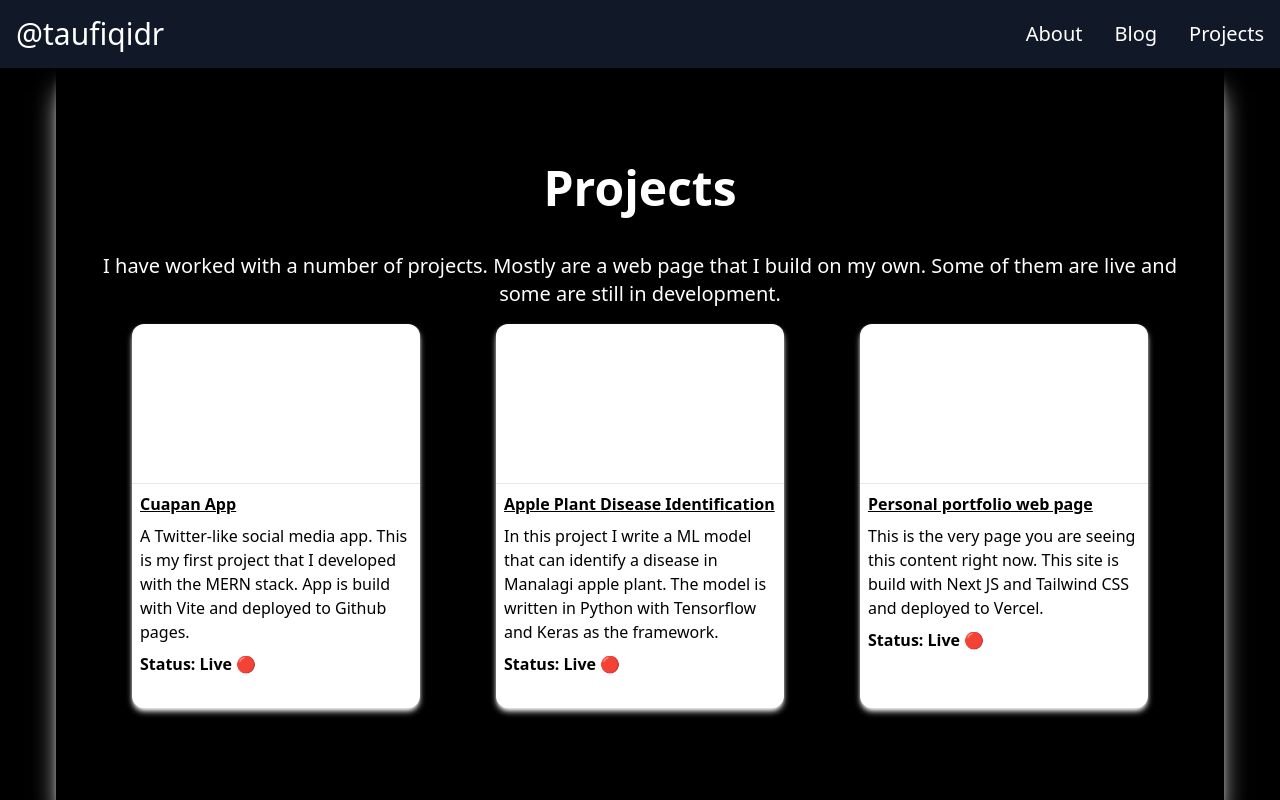
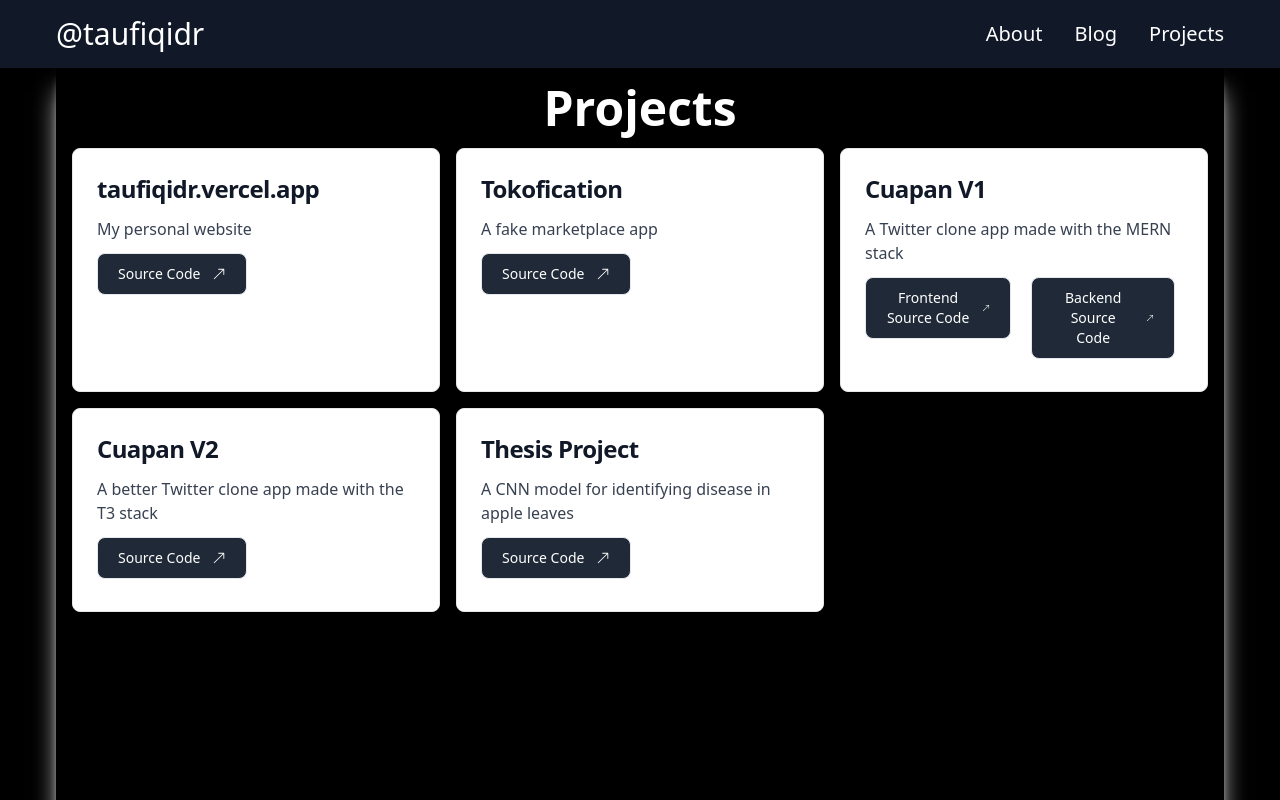
Before and after one commit to taufiqidr/personal-portfolio-next, a Next.js app: page /projects in a window 1280 px wide. Shown: the top 800 px of the page. Built offline with nearby package versions, Linux system fonts and the light colour scheme.

Commit message:
project page improved

```diff
--- a/Components/Footer.tsx
+++ b/Components/Footer.tsx
@@ -14,7 +14,7 @@ import {
 const Footer = () => {
   return (
     <footer
-      className="bottom-0 z-10 bg-slate-700 text-white flex flex-col items-center gap-y-3"
+      className="static bottom-0 z-10 bg-slate-700 text-white flex flex-col items-center gap-y-3"
       id="footer"
     >
       <p className="text-base mt-3">Made by Taufiqurrahman Idrus &copy; 2022</p>
--- a/Components/Navbar.tsx
+++ b/Components/Navbar.tsx
@@ -1,19 +1,59 @@
 import Link from "next/link";
-import { useState } from "react";
+import { useState, useEffect } from "react";
 
 function Navbar() {
   const [mobileMenu, setMobileMenu] = useState(false);
+  useEffect(() => {
+    if (mobileMenu) {
+      document.body.classList.add("overflow-hidden");
+    } else {
+      document.body.classList.remove("overflow-hidden");
+    }
+  }, [mobileMenu]);
   return (
-    //
-    <header className="sticky top-0 z-10 bg-gray-900 text-white">
-      <div className="mx-auto flex items-center justify-between p-4 max-w-7xl">
+    <header className=" sticky top-0 z-10 bg-gray-900 text-white w-full flex  p-4">
+      <div className="sm:mx-10 mx-2 w-full flex flex-row justify-between">
+        <div>
           <Link
-          className="text-white text-3xl flex items-center hover:text-blue-500"
+            className="text-white text-3xl hover:text-blue-500"
             href="/"
             aria-label="link to home"
           >
             @taufiqidr
           </Link>
+        </div>
+        <nav className="sm:flex hidden">
+          <ul className="flex flex-row text-white items-center text-xl space-x-8 ">
+            <li className="">
+              <Link
+                className="hover:text-blue-500 hover:underline"
+                href="/about"
+                aria-label="link to about page"
+              >
+                About
+              </Link>
+            </li>
+            <li className="">
+              <Link
+                className="hover:text-blue-500 hover:underline"
+                href="/blog"
+                aria-label="link to blog page"
+              >
+                Blog
+              </Link>
+            </li>
+            <li className="">
+              <Link
+                className="hover:text-blue-500 hover:underline"
+                href="/projects"
+                aria-label="link to projects page"
+              >
+                Projects
+              </Link>
+            </li>
+          </ul>
+        </nav>
+
         <button
           id="hamburger-button"
           name="hamburger-button"
@@ -27,37 +67,7 @@ function Navbar() {
         >
           <div className="absolute top-4 -mt-0.5 h-1 w-8 rounded bg-white transition-all duration-500 before:absolute before:h-1 before:w-8 before:-translate-x-4 before:-translate-y-3 before:rounded before:bg-white before:transition-all before:duration-500 before:content-[''] after:absolute after:h-1 after:w-8 after:-translate-x-4 after:translate-y-3 after:rounded after:bg-white after:transition-all after:duration-500 after:content-['']"></div>
         </button>
-        <nav className="items-center sm:flex hidden">
-          <ul className="flex flex-row text-white items-center text-xl space-x-8">
-            <li className="">
-              <Link
-                className="hover:text-blue-500"
-                href="/about"
-                aria-label="link to about page"
-              >
-                About
-              </Link>
-            </li>
-            <li className="">
-              <Link
-                className="hover:text-blue-500"
-                href="/blog"
-                aria-label="link to blog page"
-              >
-                Blog
-              </Link>
-            </li>
-            <li className="">
-              <Link
-                className="hover:text-blue-500"
-                href="/projects"
-                aria-label="link to projects page"
-              >
-                Projects
-              </Link>
-            </li>
-          </ul>
-        </nav>
+
         <section
           id="mobile-menu"
           className={`justify-content-center top-16 left-0 absolute w-full origin-top animate-open-menu flex-col backdrop-blur bg-black/30 text-5xl text-white ${
--- a/package.json
+++ b/package.json
@@ -1,6 +1,6 @@
 {
   "name": "personal-portfolio-next",
-  "version": "0.1.0",
+  "version": "2.0.0",
   "private": true,
   "scripts": {
     "dev": "next dev",
--- a/pages/about.tsx
+++ b/pages/about.tsx
@@ -1,8 +1,9 @@
 import Image from "next/image";
 import React from "react";
-const me = () =>
-  "https://firebasestorage.googleapis.com/v0/b/mynotes-taufiqidr.appspot.com/o/IMG_20220607_113010.jpg?alt=media&token=317d7603-963c-4ee8-a66f-ba54c5fbda08";
+
 const About = () => {
+  const me = () =>
+    "https://firebasestorage.googleapis.com/v0/b/mynotes-taufiqidr.appspot.com/o/IMG_20220607_113010.jpg?alt=media&token=317d7603-963c-4ee8-a66f-ba54c5fbda08";
   return (
     <>
       <section
--- a/pages/projects.tsx
+++ b/pages/projects.tsx
@@ -1,82 +1,166 @@
 import Link from "next/link";
-
+import { BsArrowUpRight } from "react-icons/bs";
 const Projects = () => {
   return (
     <section
       id="projects"
-      className="bg-black h-auto min-h-[calc(100vh-4rem)] text-white scroll-mt-16  flex flex-col justify-center mx-4"
+      className="bg-black min-h-screen text-white flex flex-col mx-4"
     >
-      <div className="mx-4 mb-4 justify-center ">
-        <h1 className="text-5xl font-bold text-center sm:mb-10 mb-4">
-          Projects
-        </h1>
-        <p className="text-xl text-center">
-          I have worked with a number of projects. Mostly are a web page that I
-          build on my own. Some of them are live and some are still in
-          development.
+      <h1 className="text-5xl font-bold text-center my-4">Projects</h1>
+      <div className="grid sm:grid-cols-3 grid-cols-1 gap-4">
+        <div className="block max-w-sm p-6 bg-white border border-gray-200 rounded-lg shadow-md  dark:bg-gray-800 dark:border-gray-700 ">
+          <Link
+            href={"https://taufiqidr.vercel.app/"}
+            target="_blank"
+            aria-label="A link to my personal website"
+          >
+            <h5 className="text-2xl font-bold tracking-tight text-gray-900 dark:text-white hover:underline">
+              taufiqidr.vercel.app
+            </h5>
+          </Link>
+          <p className="mt-3 font-normal text-gray-700 dark:text-gray-400">
+            My personal website
           </p>
+          <Link
+            href={"https://github.com/taufiqidr/personal-portfolio-next"}
+            target="_blank"
+            aria-label="A link to my personal website source code"
+          >
+            <button
+              type="button"
+              className="items-center mt-3 border flex gap-x-3 text-white bg-gray-800 hover:bg-gray-900 focus:outline-none focus:ring-4 focus:ring-gray-300 font-medium rounded-lg text-sm px-5 py-2.5 mr-2 mb-2 dark:bg-gray-800 dark:hover:bg-gray-700 dark:focus:ring-gray-700 dark:border-gray-700"
+            >
+              Source Code
+              <BsArrowUpRight />
+            </button>
+          </Link>
         </div>
-      <div className="flex justify-center flex-col sm:flex-row sm:justify-evenly space-y-4 sm:space-y-0">
-        <div className="bg-white text-black rounded-xl mx-4 sm:w-72 h-96 shadow-md shadow-white">
-          <div className="rounded-t-xl h-40 border-b"></div>
-          <div className="text-left">
+        <div className="block max-w-sm p-6 bg-white border border-gray-200 rounded-lg shadow-md  dark:bg-gray-800 dark:border-gray-700 ">
           <Link
-              href="https://cuapan.github.io/"
-              className=""
-              target={"_blank"}
-              aria-label="link to cuapan app"
+            href={"https://tokofication.vercel.app/"}
+            target="_blank"
+            aria-label="A link to tokofication app"
           >
-              <p className="font-semibold underline m-2">Cuapan App</p>{" "}
+            <h5 className="text-2xl font-bold tracking-tight text-gray-900 dark:text-white hover:underline">
+              Tokofication
+            </h5>
           </Link>
-            <p className="font-base m-2">
-              A Twitter-like social media app. This is my first project that I
-              developed with the MERN stack. App is build with Vite and deployed
-              to Github pages.
+          <p className="mt-3 font-normal text-gray-700 dark:text-gray-400">
+            A fake marketplace app
           </p>
-            <strong className="font-bold m-2 my-auto">Status: Live 🔴</strong>
+          <Link
+            href={"https://github.com/taufiqidr/tokofication-t3"}
+            target="_blank"
+            aria-label="A link to tokofication app source code"
+          >
+            <button
+              type="button"
+              className="items-center mt-3 border flex gap-x-3 text-white bg-gray-800 hover:bg-gray-900 focus:outline-none focus:ring-4 focus:ring-gray-300 font-medium rounded-lg text-sm px-5 py-2.5 mr-2 mb-2 dark:bg-gray-800 dark:hover:bg-gray-700 dark:focus:ring-gray-700 dark:border-gray-700"
+            >
+              Source Code
+              <BsArrowUpRight />
+            </button>
+          </Link>
+        </div>
+        <div className="block max-w-sm p-6 bg-white border border-gray-200 rounded-lg shadow-md  dark:bg-gray-800 dark:border-gray-700 ">
+          <Link
+            href={"https://cuapan.github.io/"}
+            target="_blank"
+            aria-label="A link to cuapan v1 app"
+          >
+            <h5 className="text-2xl font-bold tracking-tight text-gray-900 dark:text-white hover:underline">
+              Cuapan V1
+            </h5>
+          </Link>
+          <p className="mt-3 font-normal text-gray-700 dark:text-gray-400">
+            A Twitter clone app made with the MERN stack
+          </p>
+          <div className="flex gap-x-3">
+            <Link
+              href={"https://github.com/cuapan/cuapan.github.io"}
+              target="_blank"
+              aria-label="A link to cuapan v1 app frontend source code"
+            >
+              <button
+                type="button"
+                className="items-center mt-3 border flex gap-x-3 text-white bg-gray-800 hover:bg-gray-900 focus:outline-none focus:ring-4 focus:ring-gray-300 font-medium rounded-lg text-sm px-5 py-2.5 mr-2 mb-2 dark:bg-gray-800 dark:hover:bg-gray-700 dark:focus:ring-gray-700 dark:border-gray-700"
+              >
+                Frontend Source Code
+                <BsArrowUpRight />
+              </button>
+            </Link>
+            <Link
+              href={"https://github.com/taufiqidr/cuapan-backend"}
+              target="_blank"
+              aria-label="A link to cuapan v1 app backend source code"
+            >
+              <button
+                type="button"
+                className="items-center mt-3 border flex gap-x-3 text-white bg-gray-800 hover:bg-gray-900 focus:outline-none focus:ring-4 focus:ring-gray-300 font-medium rounded-lg text-sm px-5 py-2.5 mr-2 mb-2 dark:bg-gray-800 dark:hover:bg-gray-700 dark:focus:ring-gray-700 dark:border-gray-700"
+              >
+                Backend Source Code
+                <BsArrowUpRight />
+              </button>
+            </Link>
           </div>
         </div>
-        <div className="bg-white text-black rounded-xl mx-4 sm:w-72 h-96 shadow-md shadow-white">
-          <div className="rounded-t-xl h-40 border-b"></div>
-          <div className="text-left">
+        <div className="block max-w-sm p-6 bg-white border border-gray-200 rounded-lg shadow-md  dark:bg-gray-800 dark:border-gray-700 ">
           <Link
-              href="https://colab.research.google.com/drive/10xa9-qA4rYnIhtTL8QCOAX9ImNKj1Twy?usp=sharing"
-              className=""
-              target={"_blank"}
-              aria-label="link to Apple Plant Disease Identification project"
+            href={"https://taufiqidr.vercel.app/"}
+            target="_blank"
+            aria-label="A link to cuapan v2 app"
           >
-              <p className="font-semibold underline m-2">
-                Apple Plant Disease Identification
+            <h5 className="text-2xl font-bold tracking-tight text-gray-900 dark:text-white hover:underline">
+              Cuapan V2
+            </h5>
+          </Link>
+          <p className="mt-3 font-normal text-gray-700 dark:text-gray-400">
+            A better Twitter clone app made with the T3 stack
           </p>
+          <Link
+            href={"https://github.com/taufiqidr/cuapan-t3"}
+            target="_blank"
+            aria-label="A link to cuapan v2 app source code"
+          >
+            <button
+              type="button"
+              className="items-center mt-3 border flex gap-x-3 text-white bg-gray-800 hover:bg-gray-900 focus:outline-none focus:ring-4 focus:ring-gray-300 font-medium rounded-lg text-sm px-5 py-2.5 mr-2 mb-2 dark:bg-gray-800 dark:hover:bg-gray-700 dark:focus:ring-gray-700 dark:border-gray-700"
+            >
+              Source Code
+              <BsArrowUpRight />
+            </button>
           </Link>
-            <p className="font-base m-2">
-              In this project I write a ML model that can identify a disease in
-              Manalagi apple plant. The model is written in Python with
-              Tensorflow and Keras as the framework.
+        </div>
+        <div className="block max-w-sm p-6 bg-white border border-gray-200 rounded-lg shadow-md  dark:bg-gray-800 dark:border-gray-700 ">
+          <Link
+            href={
+              "https://colab.research.google.com/drive/10xa9-qA4rYnIhtTL8QCOAX9ImNKj1Twy?usp=sharing"
+            }
+            target="_blank"
+            aria-label="A link my thesis project"
+          >
+            <h5 className="text-2xl font-bold tracking-tight text-gray-900 dark:text-white hover:underline">
+              Thesis Project
+            </h5>
+          </Link>
+          <p className="mt-3 font-normal text-gray-700 dark:text-gray-400">
+            A CNN model for identifying disease in apple leaves
           </p>
-            <strong className="font-bold m-2">Status: Live 🔴</strong>
-          </div>
-        </div>
-        <div className="bg-white text-black rounded-xl mx-4 sm:w-72 h-96 shadow-md shadow-white">
-          <div className="rounded-t-xl h-40 border-b"></div>
-          <div className="text-left">
           <Link
-              href="https://taufiqidr.vercel.app/"
-              className=""
-              target={"_blank"}
-              aria-label="link to Apple portfolio page"
+            href={
+              "https://colab.research.google.com/drive/10xa9-qA4rYnIhtTL8QCOAX9ImNKj1Twy?usp=sharing"
+            }
+            target="_blank"
+            aria-label="A link my thesis project"
           >
-              <p className="font-semibold underline m-2">
-                Personal portfolio web page
-              </p>
+            <button
+              type="button"
+              className="items-center mt-3 border flex gap-x-3 text-white bg-gray-800 hover:bg-gray-900 focus:outline-none focus:ring-4 focus:ring-gray-300 font-medium rounded-lg text-sm px-5 py-2.5 mr-2 mb-2 dark:bg-gray-800 dark:hover:bg-gray-700 dark:focus:ring-gray-700 dark:border-gray-700"
+            >
+              Source Code
+              <BsArrowUpRight />
+            </button>
           </Link>
-            <p className="font-base m-2">
-              This is the very page you are seeing this content right now. This
-              site is build with Next JS and Tailwind CSS and deployed to
-              Vercel.
-            </p>
-            <strong className="font-bold m-2">Status: Live 🔴</strong>
-          </div>
         </div>
       </div>
     </section>
```
Lines whose indentation alone changed are shown as unchanged.
